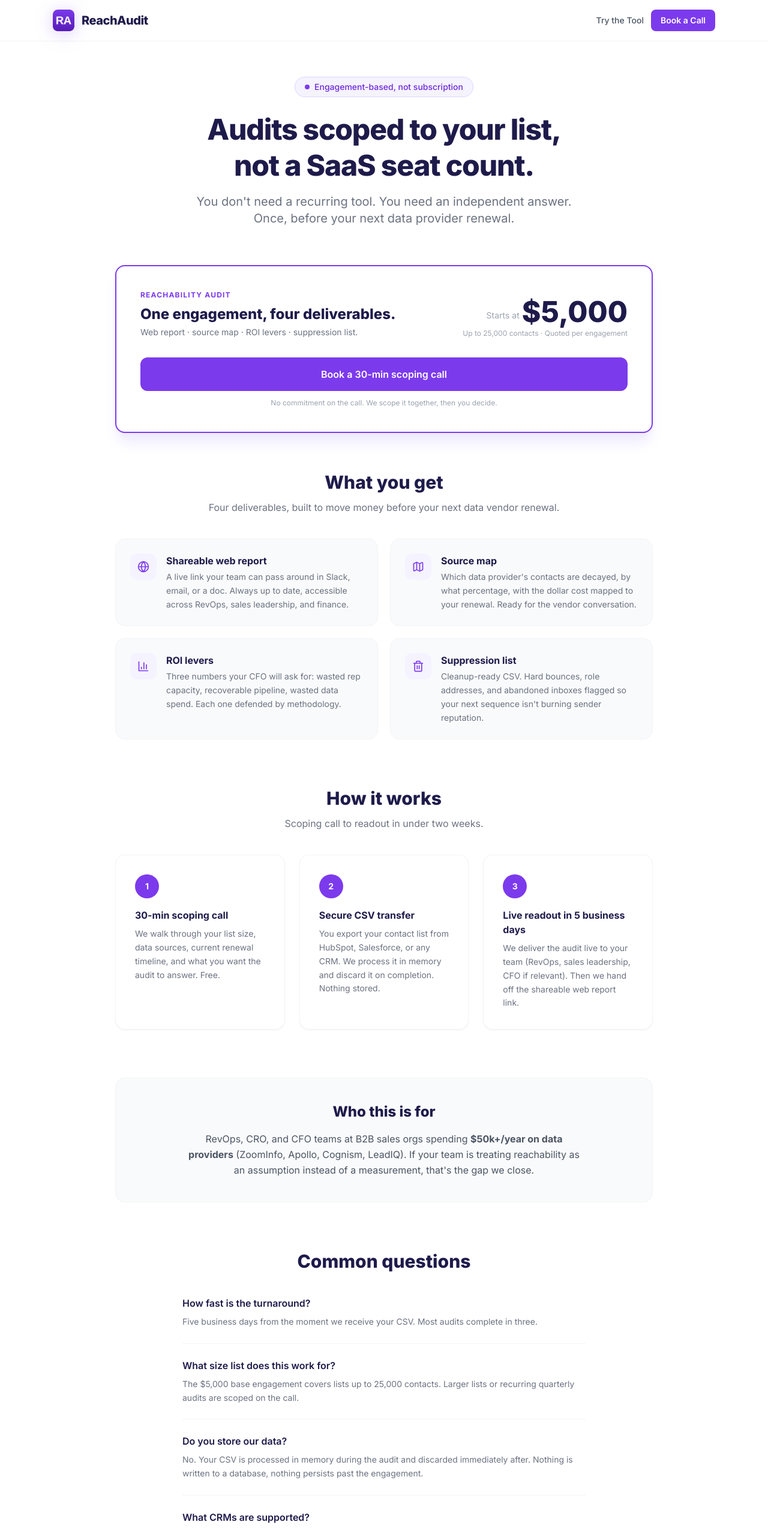
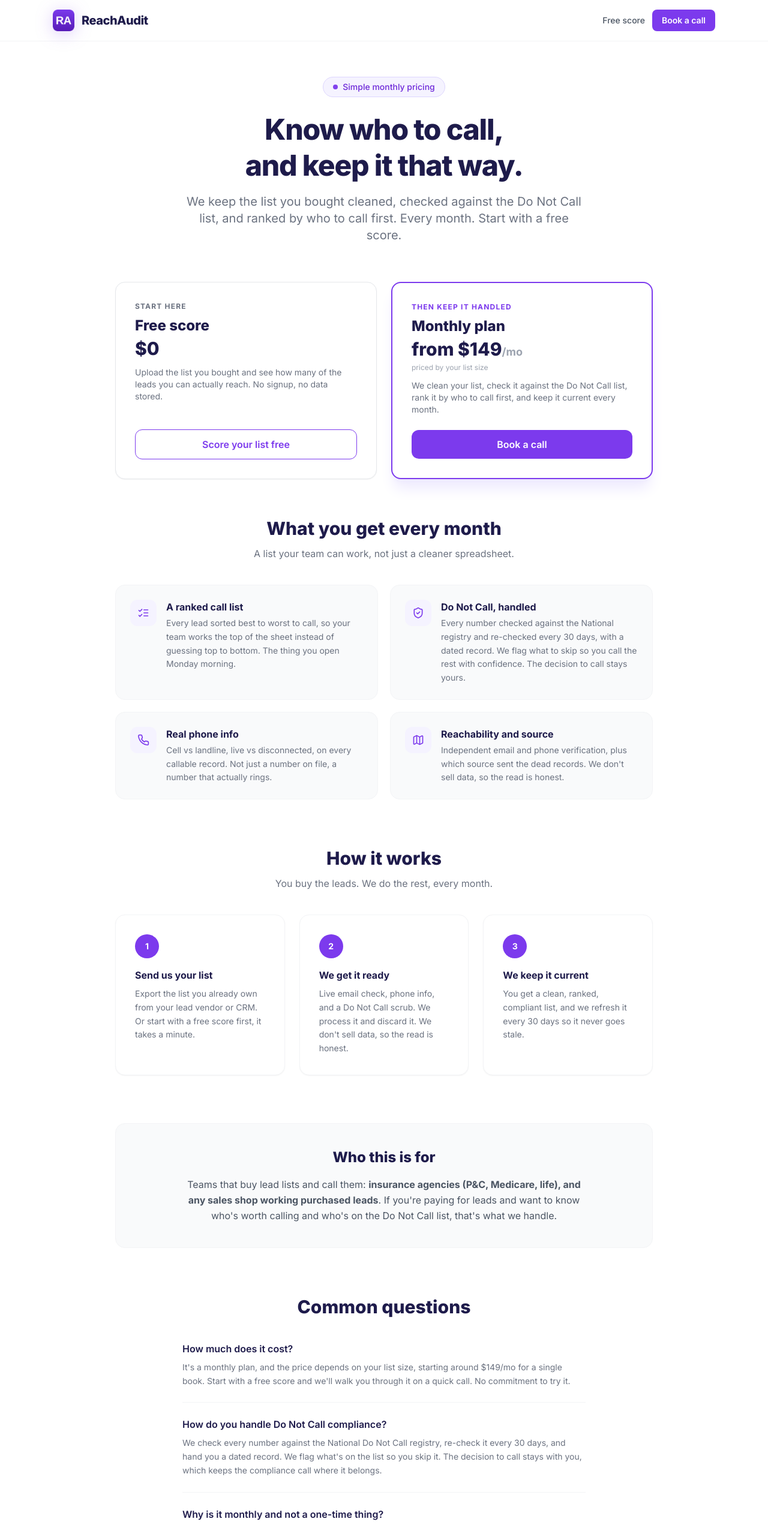
Before and after one commit to contactzen19/ContactZen-, a Next.js app in the folder frontend/: page /pricing in a window 1280 px wide. Shown: the top 2548 px of the page at 60% size. Built offline with nearby package versions, Linux system fonts and the light colour scheme.

Commit message:
Simplify tool, tighten step 3, rewrite pricing to monthly service

```diff
--- a/frontend/app/pricing/page.tsx
+++ b/frontend/app/pricing/page.tsx
@@ -1,6 +1,8 @@
 "use client";
 import Link from "next/link";
-import { Globe, Map, Trash2, BarChart3 } from "lucide-react";
+import { ShieldCheck, Phone, ListChecks, Map } from "lucide-react";
+
+const CALENDLY = "https://calendly.com/joey-reachaudit/30min";
 
 function NavBar() {
   return (
@@ -17,15 +19,15 @@ function NavBar() {
         </Link>
         <div className="flex items-center gap-3">
           <Link href="/app" className="text-sm font-medium text-gray-600 hover:text-brand-600 transition-colors">
-            Try the Tool
+            Free score
           </Link>
           <a
-            href="https://calendly.com/contactzen-joey/new-meeting"
+            href={CALENDLY}
             target="_blank"
             rel="noopener noreferrer"
             className="btn-primary text-sm px-4 py-2"
           >
-            Book a Call
+            Book a call
           </a>
         </div>
       </div>
@@ -35,69 +37,69 @@ function NavBar() {
 
 const DELIVERABLES = [
   {
-    icon: Globe,
-    title: "Shareable web report",
-    desc: "A live link your team can pass around in Slack, email, or a doc. Always up to date, accessible across RevOps, sales leadership, and finance.",
+    icon: ListChecks,
+    title: "A ranked call list",
+    desc: "Every lead sorted best to worst to call, so your team works the top of the sheet instead of guessing top to bottom. The thing you open Monday morning.",
+  },
+  {
+    icon: ShieldCheck,
+    title: "Do Not Call, handled",
+    desc: "Every number checked against the National registry and re-checked every 30 days, with a dated record. We flag what to skip so you call the rest with confidence. The decision to call stays yours.",
+  },
+  {
+    icon: Phone,
+    title: "Real phone info",
+    desc: "Cell vs landline, live vs disconnected, on every callable record. Not just a number on file, a number that actually rings.",
   },
   {
     icon: Map,
-    title: "Source map",
-    desc: "Which data provider's contacts are decayed, by what percentage, with the dollar cost mapped to your renewal. Ready for the vendor conversation.",
-  },
-  {
-    icon: BarChart3,
-    title: "ROI levers",
-    desc: "Three numbers your CFO will ask for: wasted rep capacity, recoverable pipeline, wasted data spend. Each one defended by methodology.",
-  },
-  {
-    icon: Trash2,
-    title: "Suppression list",
-    desc: "Cleanup-ready CSV. Hard bounces, role addresses, and abandoned inboxes flagged so your next sequence isn't burning sender reputation.",
+    title: "Reachability and source",
+    desc: "Independent email and phone verification, plus which source sent the dead records. We don't sell data, so the read is honest.",
   },
 ];
 
 const STEPS = [
   {
     n: 1,
-    title: "30-min scoping call",
-    desc: "We walk through your list size, data sources, current renewal timeline, and what you want the audit to answer. Free.",
+    title: "Send us your list",
+    desc: "Export the list you already own from your lead vendor or CRM. Or start with a free score first, it takes a minute.",
   },
   {
     n: 2,
-    title: "Secure CSV transfer",
-    desc: "You export your contact list from HubSpot, Salesforce, or any CRM. We process it in memory and discard it on completion. Nothing stored.",
+    title: "We get it ready",
+    desc: "Live email check, phone info, and a Do Not Call scrub. We process it and discard it. We don't sell data, so the read is honest.",
   },
   {
     n: 3,
-    title: "Live readout in 5 business days",
-    desc: "We deliver the audit live to your team (RevOps, sales leadership, CFO if relevant). Then we hand off the shareable web report link.",
+    title: "We keep it current",
+    desc: "You get a clean, ranked, compliant list, and we refresh it every 30 days so it never goes stale.",
   },
 ];
 
 const FAQ = [
   {
-    q: "How fast is the turnaround?",
-    a: "Five business days from the moment we receive your CSV. Most audits complete in three.",
+    q: "How much does it cost?",
+    a: "It's a monthly plan, and the price depends on your list size, starting around $149/mo for a single book. Start with a free score and we'll walk you through it on a quick call. No commitment to try it.",
   },
   {
-    q: "What size list does this work for?",
-    a: "The $5,000 base engagement covers lists up to 25,000 contacts. Larger lists or recurring quarterly audits are scoped on the call.",
+    q: "How do you handle Do Not Call compliance?",
+    a: "We check every number against the National Do Not Call registry, re-check it every 30 days, and hand you a dated record. We flag what's on the list so you skip it. The decision to call stays with you, which keeps the compliance call where it belongs.",
   },
   {
-    q: "Do you store our data?",
-    a: "No. Your CSV is processed in memory during the audit and discarded immediately after. Nothing is written to a database, nothing persists past the engagement.",
+    q: "Why is it monthly and not a one-time thing?",
+    a: "Because compliance goes stale. The Do Not Call list changes, your list ages, and new leads come in. A scrub is only good for about 30 days, so we keep it current every month instead of leaving you to redo it.",
   },
   {
-    q: "What CRMs are supported?",
-    a: "Any CRM that can export a CSV. HubSpot, Salesforce, Outreach, Apollo, Pipedrive, custom systems. We're CRM-independent by design.",
+    q: "Is this the same as enrichment, or what my CRM does?",
+    a: "No. Enrichment fills in missing fields. We tell you who's actually reachable, whether the number is real and callable, and we keep the whole list compliant every month. On any CSV, nothing to install.",
   },
   {
-    q: "Can we do this as a recurring engagement?",
-    a: "Yes. Many teams run a quarterly audit aligned with their data provider's renewal cycle, so they walk into that conversation knowing their cost per reachable contact and what a right-sized contract looks like. Scoped per relationship.",
+    q: "Do you store my data?",
+    a: "No. Your list is used only to run the score and audit, then discarded. We keep aggregate counts for your report, never your contact records.",
   },
   {
-    q: "What if the audit finds very little?",
-    a: "That's a result too, and worth knowing. You'll have an independent, methodology-defended baseline you can show leadership. We've never had an audit return zero. If yours does, you'll have the receipt.",
+    q: "What do you need from me?",
+    a: "A CSV with names, emails, and phone numbers. If it shows where each lead came from, we can also tell you which source sent the dead records.",
   },
 ];
 
@@ -113,50 +115,51 @@ export default function PricingPage() {
           <div className="text-center mb-16">
             <div className="inline-flex items-center gap-2 bg-brand-50 border border-brand-200 rounded-full px-4 py-1.5 text-sm font-medium text-brand-700 mb-6">
               <span className="w-2 h-2 rounded-full bg-brand-600 animate-pulse" />
-              Engagement-based, not subscription
+              Simple monthly pricing
             </div>
             <h1 className="text-5xl font-extrabold text-brand-900 tracking-tight mb-4 leading-tight">
-              Audits scoped to your list,<br />not a SaaS seat count.
+              Know who to call,<br />and keep it that way.
             </h1>
             <p className="text-xl text-gray-500 max-w-2xl mx-auto">
-              You don&apos;t need a recurring tool. You need an independent answer. Once, before your next data provider renewal.
+              We keep the list you bought cleaned, checked against the Do Not Call list, and ranked by who to call first. Every month. Start with a free score.
             </p>
           </div>
 
-          {/* Pricing card */}
-          <div className="rounded-2xl border-2 border-brand-600 shadow-xl shadow-brand-100 p-10 mb-16 bg-white">
-            <div className="flex flex-col sm:flex-row sm:items-end sm:justify-between gap-6 mb-8">
-              <div>
-                <p className="text-xs font-bold uppercase tracking-widest text-brand-600 mb-2">Reachability Audit</p>
-                <h2 className="text-2xl font-extrabold text-brand-900 mb-1">One engagement, four deliverables.</h2>
-                <p className="text-gray-500 text-sm">Web report · source map · ROI levers · suppression list.</p>
+          {/* Two ways in: free score + monthly plan */}
+          <div className="grid grid-cols-1 md:grid-cols-2 gap-6 mb-16">
+            {/* Free score */}
+            <div className="rounded-2xl border border-gray-200 shadow-sm p-8 bg-white flex flex-col">
+              <p className="text-xs font-bold uppercase tracking-widest text-gray-500 mb-2">Start here</p>
+              <h2 className="text-2xl font-extrabold text-brand-900 mb-1">Free score</h2>
+              <p className="text-3xl font-extrabold text-brand-900 mb-3">$0</p>
+              <p className="text-gray-500 text-sm mb-6 flex-1">
+                Upload the list you bought and see how many of the leads you can actually reach. No signup, no data stored.
+              </p>
+              <Link href="/app" className="btn-secondary w-full block text-center text-base py-3 rounded-xl">
+                Score your list free
+              </Link>
             </div>
-              <div className="text-right">
-                <div className="flex items-end gap-1 justify-end">
-                  <span className="text-sm text-gray-400 mb-2">Starts at</span>
-                  <span className="text-5xl font-extrabold text-brand-900">$5,000</span>
+
+            {/* Monthly plan */}
+            <div className="rounded-2xl border-2 border-brand-600 shadow-xl shadow-brand-100 p-8 bg-white flex flex-col">
+              <p className="text-xs font-bold uppercase tracking-widest text-brand-600 mb-2">Then keep it handled</p>
+              <h2 className="text-2xl font-extrabold text-brand-900 mb-1">Monthly plan</h2>
+              <p className="text-3xl font-extrabold text-brand-900 mb-1">from $149<span className="text-lg text-gray-400 font-bold">/mo</span></p>
+              <p className="text-xs text-gray-400 mb-3">priced by your list size</p>
+              <p className="text-gray-500 text-sm mb-6 flex-1">
+                We clean your list, check it against the Do Not Call list, rank it by who to call first, and keep it current every month.
+              </p>
+              <a href={CALENDLY} target="_blank" rel="noopener noreferrer" className="btn-primary w-full block text-center text-base py-3 rounded-xl">
+                Book a call
+              </a>
             </div>
-                <p className="text-xs text-gray-400 mt-1">Up to 25,000 contacts · Quoted per engagement</p>
-              </div>
-            </div>
-            <a
-              href="https://calendly.com/contactzen-joey/new-meeting"
-              target="_blank"
-              rel="noopener noreferrer"
-              className="btn-primary w-full block text-center text-base py-4 rounded-xl"
-            >
-              Book a 30-min scoping call
-            </a>
-            <p className="text-xs text-gray-400 text-center mt-3">
-              No commitment on the call. We scope it together, then you decide.
-            </p>
           </div>
 
           {/* Deliverables */}
           <div className="mb-20">
             <div className="text-center mb-10">
-              <h2 className="text-3xl font-extrabold text-brand-900 mb-3">What you get</h2>
-              <p className="text-gray-500">Four deliverables, built to move money before your next data vendor renewal.</p>
+              <h2 className="text-3xl font-extrabold text-brand-900 mb-3">What you get every month</h2>
+              <p className="text-gray-500">A list your team can work, not just a cleaner spreadsheet.</p>
             </div>
             <div className="grid grid-cols-1 md:grid-cols-2 gap-5">
               {DELIVERABLES.map((d) => {
@@ -183,7 +186,7 @@ export default function PricingPage() {
           <div className="mb-20">
             <div className="text-center mb-10">
               <h2 className="text-3xl font-extrabold text-brand-900 mb-3">How it works</h2>
-              <p className="text-gray-500">Scoping call to readout in under two weeks.</p>
+              <p className="text-gray-500">You buy the leads. We do the rest, every month.</p>
             </div>
             <div className="grid grid-cols-1 md:grid-cols-3 gap-6">
               {STEPS.map((step) => (
@@ -205,7 +208,7 @@ export default function PricingPage() {
           <div className="mb-20 rounded-2xl bg-gray-50 border border-gray-100 p-10">
             <h2 className="text-2xl font-extrabold text-brand-900 mb-4 text-center">Who this is for</h2>
             <p className="text-gray-600 max-w-2xl mx-auto text-center leading-relaxed">
-              RevOps, CRO, and CFO teams at B2B sales orgs spending <strong>$50k+/year on data providers</strong> (ZoomInfo, Apollo, Cognism, LeadIQ). If your team is treating reachability as an assumption instead of a measurement, that&apos;s the gap we close.
+              Teams that buy lead lists and call them: <strong>insurance agencies (P&amp;C, Medicare, life), and any sales shop working purchased leads</strong>. If you&apos;re paying for leads and want to know who&apos;s worth calling and who&apos;s on the Do Not Call list, that&apos;s what we handle.
             </p>
           </div>
 
@@ -225,19 +228,27 @@ export default function PricingPage() {
           {/* Bottom CTA */}
           <div className="text-center rounded-2xl p-12" style={{ background: "linear-gradient(135deg, #1E1B4B, #7C3AED)" }}>
             <h2 className="text-3xl font-extrabold text-white mb-3">
-              The hard part isn&apos;t deciding to audit.
+              See what your list is really worth.
             </h2>
             <p className="text-brand-200 text-lg mb-8 max-w-xl mx-auto">
-              It&apos;s deciding to audit before your next data provider renewal. While there&apos;s still time to call your rep.
+              Start with a free score. If it helps, we&apos;ll keep it cleaned, compliant, and ranked every month.
             </p>
+            <div className="flex flex-col sm:flex-row gap-4 justify-center">
+              <Link
+                href="/app"
+                className="inline-block bg-white text-brand-700 font-bold text-base px-8 py-4 rounded-xl hover:bg-brand-50 transition-colors"
+              >
+                Score your list free
+              </Link>
               <a
-              href="https://calendly.com/contactzen-joey/new-meeting"
+                href={CALENDLY}
                 target="_blank"
                 rel="noopener noreferrer"
-              className="inline-block bg-white text-brand-700 font-bold text-base px-8 py-4 rounded-xl hover:bg-brand-50 transition-colors"
+                className="inline-block border-2 border-white/40 text-white font-bold text-base px-8 py-4 rounded-xl hover:bg-white/10 transition-colors"
               >
-              Book your scoping call
+                Book a call
               </a>
+            </div>
           </div>
 
         </div>
```
Lines whose indentation alone changed are shown as unchanged.
